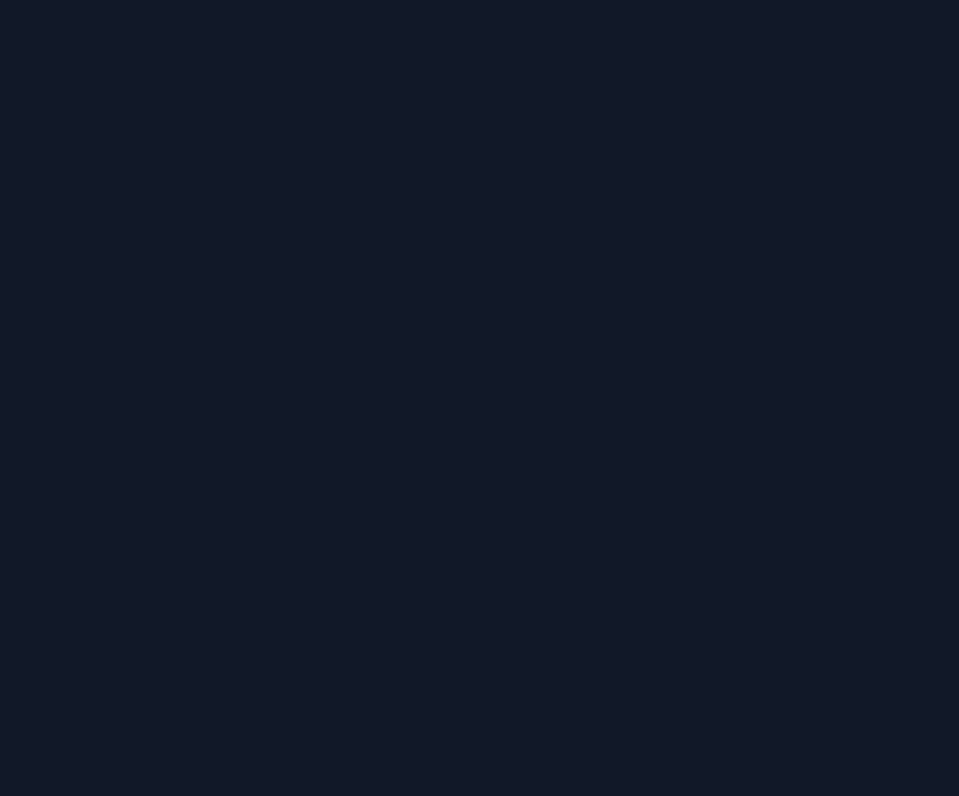
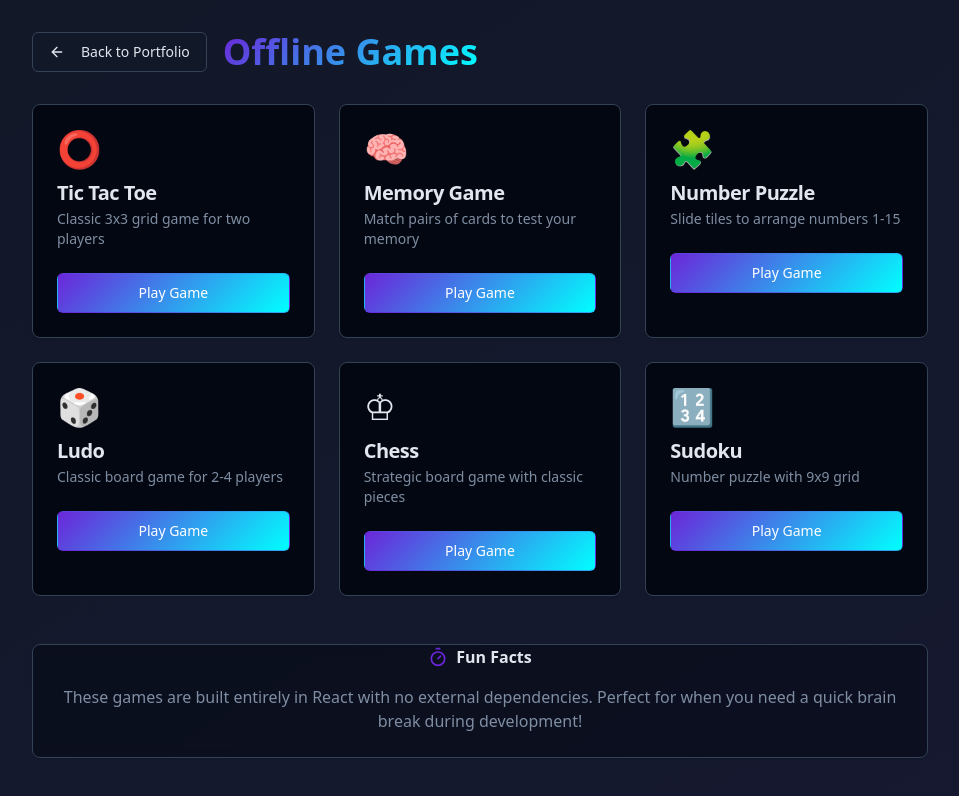
Before and after one commit to shivam86010/CreateNew, a React (Vite) app: page /offlinegame in a window 1280 px wide. Before the commit this address had no page. Shown: the top 796 px of the page, without its empty margins (160-1119 px from the left). Built offline with nearby package versions, Linux system fonts and the light colour scheme.

Commit message:
add new offline gaming page

```diff
--- a/src/Components/Routes/index.jsx
+++ b/src/Components/Routes/index.jsx
@@ -3,6 +3,7 @@ import {Route, Routes} from 'react-router-dom'
 import MainPage from '../../Pages/index';
 import SpeedrunChallenge from '../../Pages/SpeedrunChallenge';
 import SaasTools from '../../Pages/SaasTools';
+import OfflineGame from '../../Pages/OfflineGame'
 
 const index = () => {
   return (
@@ -10,6 +11,7 @@ const index = () => {
        <Route path='/' element={<MainPage />} />
        <Route path='speedrunchallenge' element={<SpeedrunChallenge />} />
        <Route path='saastools' element={<SaasTools />} />
+       <Route path='offlinegame' element={<OfflineGame />} />
    </Routes>
   )
 }
--- a/src/Components/Sections/HeroSection.jsx
+++ b/src/Components/Sections/HeroSection.jsx
@@ -77,6 +77,10 @@ const HeroSection = ({
               <DropdownMenuItem onClick={()=>navigate('/speedrunchallenge')} > <Timer className="w-4 h-4 mr-2" /> Speedrun Challenge </DropdownMenuItem>
               <DropdownMenuItem > <Brain className="w-4 h-4 mr-2" /> Interview Questions </DropdownMenuItem>
               <DropdownMenuItem onClick={()=>navigate('/saastools')} > <Wrench className="w-4 h-4 mr-2" /> SaaS Tools </DropdownMenuItem>
+              <DropdownMenuItem onClick={() => navigate("/offlinegame")}>
+                <Gamepad2 className="w-4 h-4 mr-2" />
+                Offline Games
+              </DropdownMenuItem>
             </DropdownMenuContent>
           </DropdownMenu>
 
--- /dev/null
+++ b/src/Pages/OfflineGame.jsx
@@ -0,0 +1,223 @@
+import { useState } from "react";
+import { Button } from "../Components/Ui/Button";
+import { Card, CardContent, CardDescription, CardHeader, CardTitle } from "../Components/Ui/Card";
+import { Badge } from "../Components/Ui/Badge";
+import { ArrowLeft, RotateCcw, Trophy, Timer } from "lucide-react";
+import { useNavigate } from "react-router-dom";
+
+const TicTacToe = () => {
+  const [board, setBoard] = useState(Array(9).fill(null));
+  const [isXNext, setIsXNext] = useState(true);
+  const [winner, setWinner] = useState(null);
+
+  const checkWinner = (squares) => {
+    const lines = [
+      [0, 1, 2], [3, 4, 5], [6, 7, 8],
+      [0, 3, 6], [1, 4, 7], [2, 5, 8],
+      [0, 4, 8], [2, 4, 6]
+    ];
+
+    for (const [a, b, c] of lines) {
+      if (squares[a] && squares[a] === squares[b] && squares[a] === squares[c]) {
+        return squares[a];
+      }
+    }
+    return null;
+  };
+
+  const handleClick = (index) => {
+    if (board[index] || winner) return;
+
+    const newBoard = [...board];
+    newBoard[index] = isXNext ? 'X' : 'O';
+    setBoard(newBoard);
+    setIsXNext(!isXNext);
+
+    const gameWinner = checkWinner(newBoard);
+    if (gameWinner) setWinner(gameWinner);
+  };
+
+  const resetGame = () => {
+    setBoard(Array(9).fill(null));
+    setIsXNext(true);
+    setWinner(null);
+  };
+
+  return (
+    <div className="space-y-4">
+      <div className="text-center">
+        {winner ? (
+          <Badge variant="default" className="!text-lg !px-4 !py-2">
+            <Trophy className=" !w-4 !h-4 !mr-2" />
+            Player {winner} Wins!
+          </Badge>
+        ) : (
+          <Badge variant="secondary" className="!text-lg !px-4 !py-2">
+            Player {isXNext ? 'X' : 'O'}'s Turn
+          </Badge>
+        )}
+      </div>
+
+      <div className="grid grid-cols-3 gap-2 max-w-xs mx-auto">
+        {board?.map((cell, index) => (
+          <Button
+            key={index}
+            variant="outline"
+            className="!h-16 !w-16 !text-2xl !font-bold"
+            onClick={() => handleClick(index)}
+          >
+            {cell}
+          </Button>
+        ))}
+      </div>
+
+      <div className="text-center">
+        <Button onClick={resetGame} variant="gaming">
+          <RotateCcw className="w-4 h-4 mr-2" />
+          Reset Game
+        </Button>
+      </div>
+    </div>
+  );
+};
+
+
+
+export default function OfflineGames() {
+  const [activeGame, setActiveGame] = useState(null);
+  const navigate = useNavigate();
+
+  const games = [
+    {
+      id: 'tic-tac-toe',
+      title: 'Tic Tac Toe',
+      description: 'Classic 3x3 grid game for two players',
+      icon: '⭕',
+      component: <TicTacToe />
+    },
+    {
+      id: 'memory',
+      title: 'Memory Game',
+      description: 'Match pairs of cards to test your memory',
+      icon: '🧠',
+    //   component: <MemoryGame />
+    },
+    {
+      id: 'puzzle',
+      title: 'Number Puzzle',
+      description: 'Slide tiles to arrange numbers 1-15',
+      icon: '🧩',
+    //   component: <NumberPuzzle />
+    },
+    {
+      id: 'ludo',
+      title: 'Ludo',
+      description: 'Classic board game for 2-4 players',
+      icon: '🎲',
+    //   component: <LudoGame />
+    },
+    {
+      id: 'chess',
+      title: 'Chess',
+      description: 'Strategic board game with classic pieces',
+      icon: '♔',
+    //   component: <ChessGame />
+    },
+    {
+      id: 'sudoku',
+      title: 'Sudoku',
+      description: 'Number puzzle with 9x9 grid',
+      icon: '🔢',
+    //   component: <SudokuGame />
+    }
+  ];
+
+  if (activeGame) {
+    const game = games.find(g => g.id === activeGame);
+    return (
+      <div className="min-h-screen bg-gradient-to-br from-background to-primary/5">
+        <div className="container mx-auto px-4 py-8">
+          <div className="max-w-2xl mx-auto">
+            <div className="flex items-center gap-4 mb-8">
+              <Button
+                variant="outline"
+                onClick={() => setActiveGame(null)}
+              >
+                <ArrowLeft className="w-4 h-4 mr-2" />
+                Back to Games
+              </Button>
+              <h1 className="text-3xl font-bold bg-gradient-primary bg-clip-text text-transparent">
+                {game?.title}
+              </h1>
+            </div>
+
+            <Card>
+              <CardContent className="!p-8">
+                {game?.component}
+              </CardContent>
+            </Card>
+          </div>
+        </div>
+      </div>
+    );
+  }
+
+  return (
+    <div className="min-h-screen bg-gradient-to-br from-background to-primary/5">
+      <div className="container mx-auto px-4 py-8">
+        <div className="max-w-4xl mx-auto">
+          <div className="flex items-center gap-4 mb-8">
+            <Button
+              variant="outline"
+              onClick={() => navigate("/")}
+            >
+              <ArrowLeft className="w-4 h-4 mr-2" />
+              Back to Portfolio
+            </Button>
+            <h1 className="text-4xl font-bold bg-gradient-primary bg-clip-text text-transparent">
+              Offline Games
+            </h1>
+          </div>
+
+          <div className="grid md:grid-cols-2 lg:grid-cols-3 gap-6">
+            {games?.map((game) => (
+              <Card key={game.id} className="hover:border-primary/40 transition-colors cursor-pointer group">
+                <CardHeader>
+                  <div className="text-4xl mb-2 group-hover:scale-110 transition-transform">
+                    {game?.icon}
+                  </div>
+                  <CardTitle className="text-xl">{game?.title}</CardTitle>
+                  <CardDescription>{game?.description}</CardDescription>
+                </CardHeader>
+                <CardContent>
+                  <Button
+                    variant="gaming"
+                    className="w-full"
+                    onClick={() => setActiveGame(game.id)}
+                  >
+                    Play Game
+                  </Button>
+                </CardContent>
+              </Card>
+            ))}
+          </div>
+
+          <div className="mt-12 text-center">
+            <Card className="bg-card/50 backdrop-blur-sm">
+              <CardContent className="p-6">
+                <div className="flex items-center justify-center gap-2 mb-4">
+                  <Timer className="w-5 h-5 text-primary" />
+                  <span className="font-semibold">Fun Facts</span>
+                </div>
+                <p className="text-muted-foreground">
+                  These games are built entirely in React with no external dependencies.
+                  Perfect for when you need a quick brain break during development!
+                </p>
+              </CardContent>
+            </Card>
+          </div>
+        </div>
+      </div>
+    </div>
+  );
+}
```
Also changed, not shown: src/Pages/SaasTools.jsx (+51 -8 lines).
